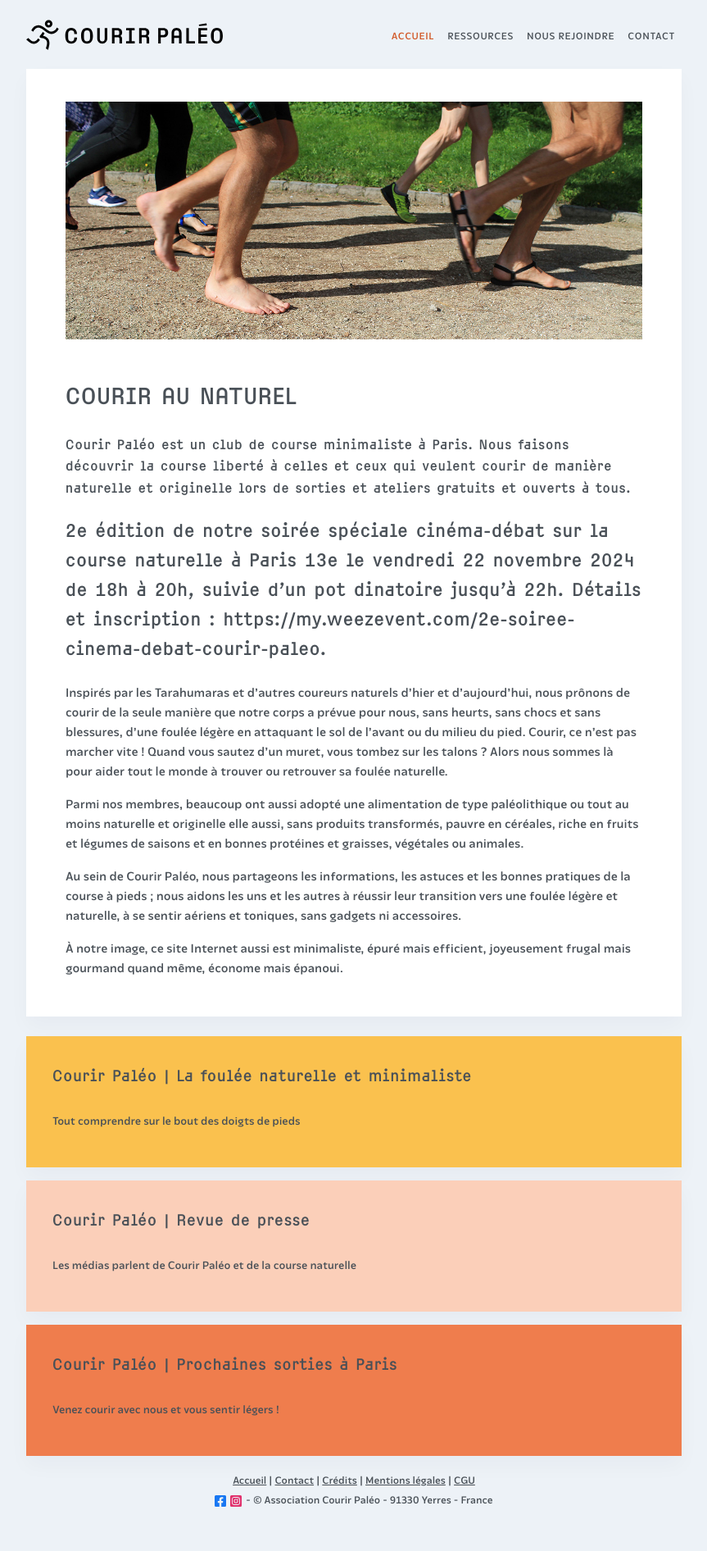
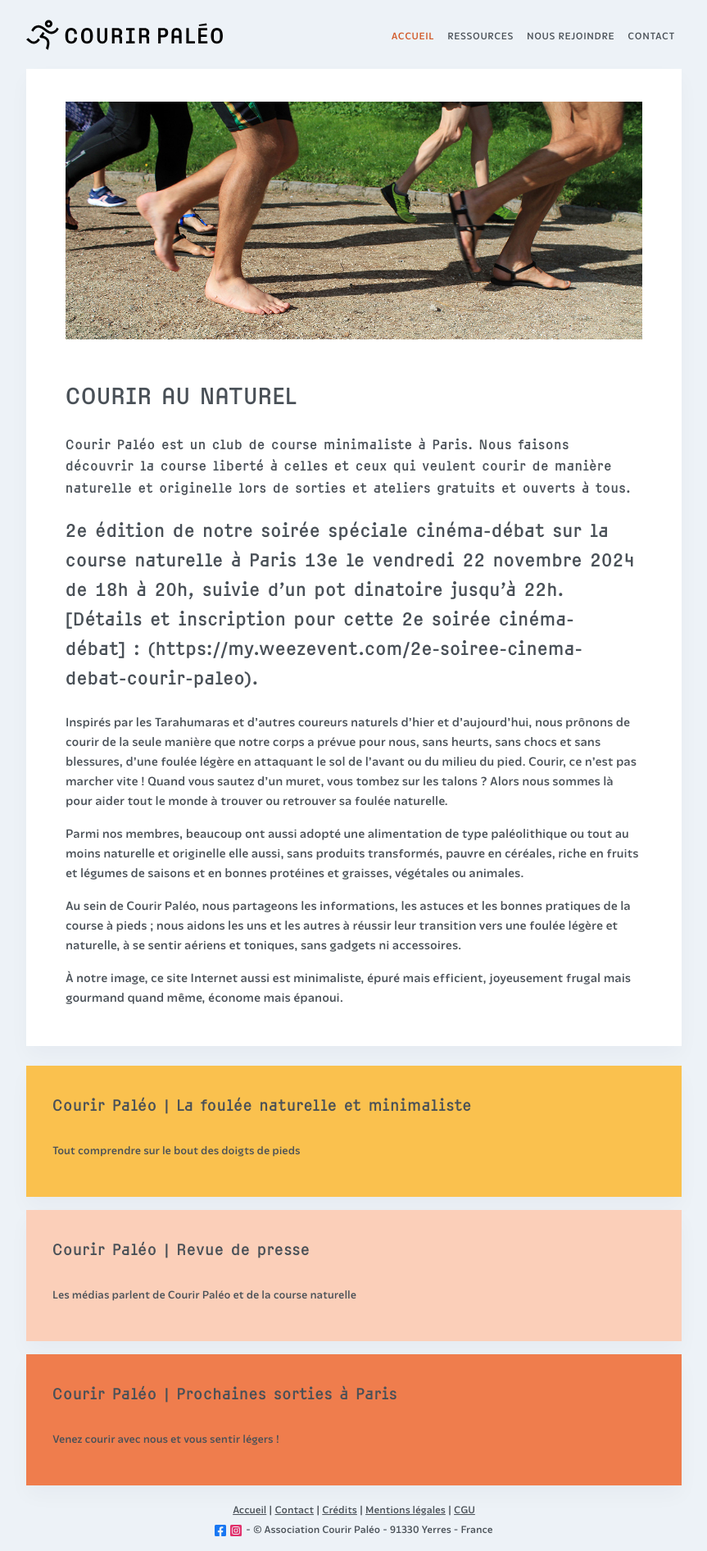
Before and after one commit to courirpaleo/courirpaleo.github.io, a Jekyll site: the page built from index.md, in a window 1280 px wide. Shown: the whole page at 82% size, without its empty margins (208-1071 px from the left). Built offline with Jekyll 4.4.1, drawn with Linux system fonts in a browser that asks for light colours; some web fonts are replaced; before the commit the page ends 1856 px from its top, so only the background shows below that.

Commit message:
Update index.md

```diff
--- a/index.md
+++ b/index.md
@@ -5,7 +5,7 @@
 ![Courir Paleo](/assets/images/CourirPaleo_course_Parc-Montsouris_foulees_1200px.jpg)
 # Courir au naturel
 #### Courir Paléo est un club de course minimaliste à Paris. Nous faisons découvrir la course liberté à celles et ceux qui veulent courir de manière naturelle et originelle lors de sorties et ateliers gratuits et ouverts à tous.
-## 2e édition de notre soirée spéciale cinéma-débat sur la course naturelle à Paris 13e le vendredi 22 novembre 2024 de 18h à 20h, suivie d'un pot dinatoire jusqu'à 22h. Détails et inscription : https://my.weezevent.com/2e-soiree-cinema-debat-courir-paleo.
+## 2e édition de notre soirée spéciale cinéma-débat sur la course naturelle à Paris 13e le vendredi 22 novembre 2024 de 18h à 20h, suivie d'un pot dinatoire jusqu'à 22h. [Détails et inscription pour cette 2e soirée cinéma-débat]&nbsp;: (https://my.weezevent.com/2e-soiree-cinema-debat-courir-paleo).
 <br>Inspirés par les Tarahumaras et d’autres coureurs naturels d’hier et d'aujourd'hui, nous prônons de courir de la seule manière que notre corps a prévue pour nous, sans heurts, sans chocs et sans blessures, d’une foulée légère en attaquant le sol de l'avant ou du milieu du pied. Courir, ce n’est pas marcher vite&nbsp;! Quand vous sautez d’un muret, vous tombez sur les talons&nbsp;? Alors nous sommes là pour aider tout le monde à trouver ou retrouver sa foulée naturelle.
 
 Parmi nos membres, beaucoup ont aussi adopté une alimentation de type paléolithique ou tout au moins naturelle et originelle elle aussi, sans produits transformés, pauvre en céréales, riche en fruits et légumes de saisons et en bonnes protéines et graisses, végétales ou animales.
```
